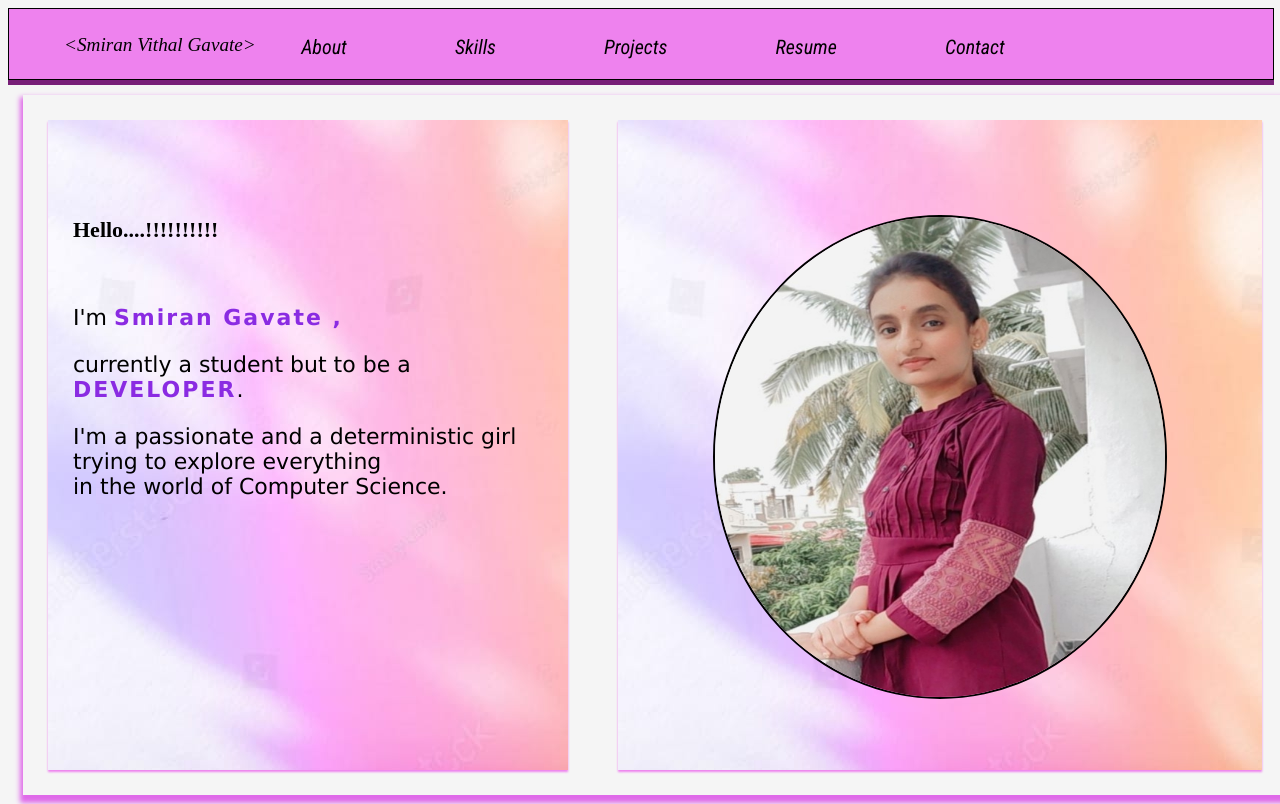
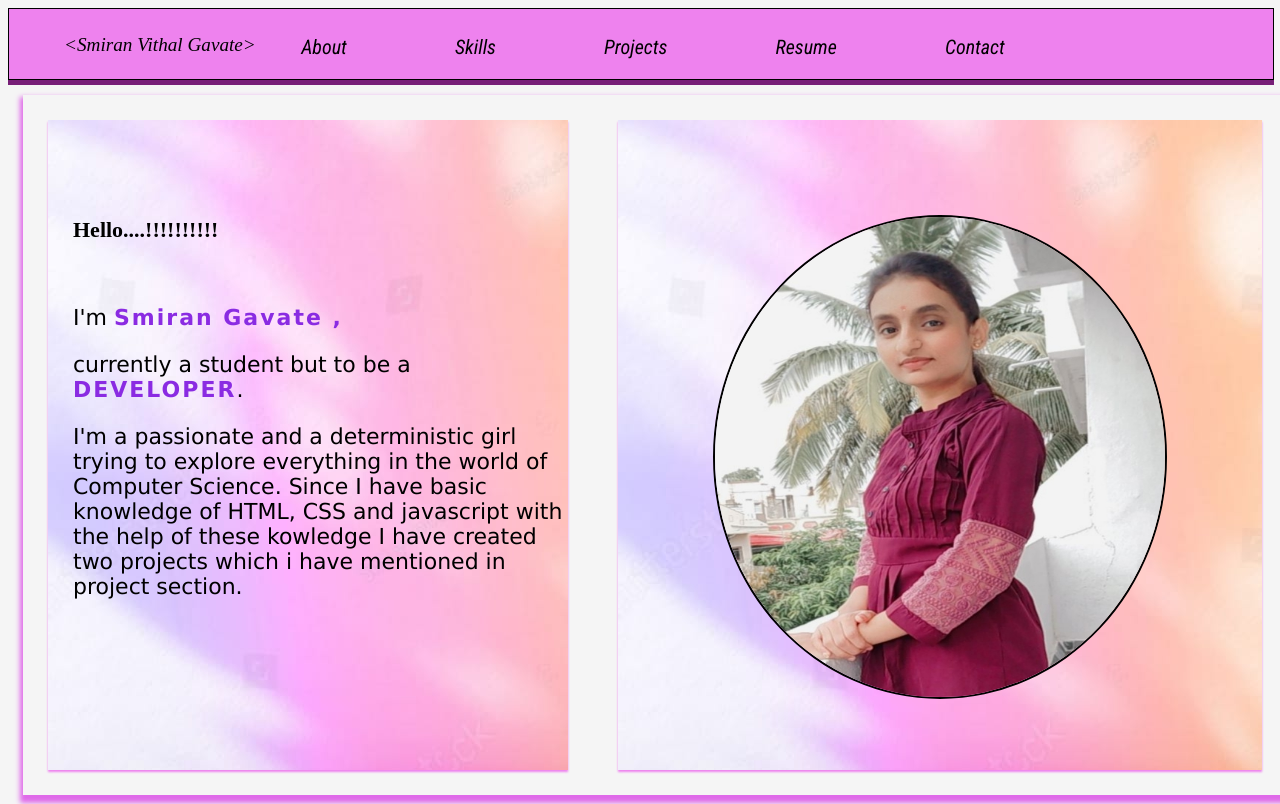
Before and after one commit to Smiran71/CODSOFT, a plain HTML site: page portfolio/index.html in a window 1280 px wide. Shown: the top 804 px of the page. Drawn offline with Linux system fonts and the light colour scheme.

Commit message:
Update index.html

```diff
--- a/portfolio/index.html
+++ b/portfolio/index.html
@@ -26,7 +26,8 @@
                 <!-- <p>I'm <h1 style="display: inline;">Smiran</h1></p> -->
                 <p> I'm <span class="Smiran">Smiran Gavate ,</span></p>
                 <p>currently a student but  to be a <span class="Smiran">DEVELOPER</span>.</p>
-                <p>I'm a passionate and a deterministic girl trying to explore everything <br> in the world of Computer Science.</p>
+                <p>I'm a passionate and a deterministic girl trying to explore everything in the world of Computer Science.
+                 Since I have basic knowledge of HTML, CSS and javascript with the help of these kowledge I have created two projects which i have mentioned in project section.</p>
             </div>
         <div class="right">
             <div class="img">
```
